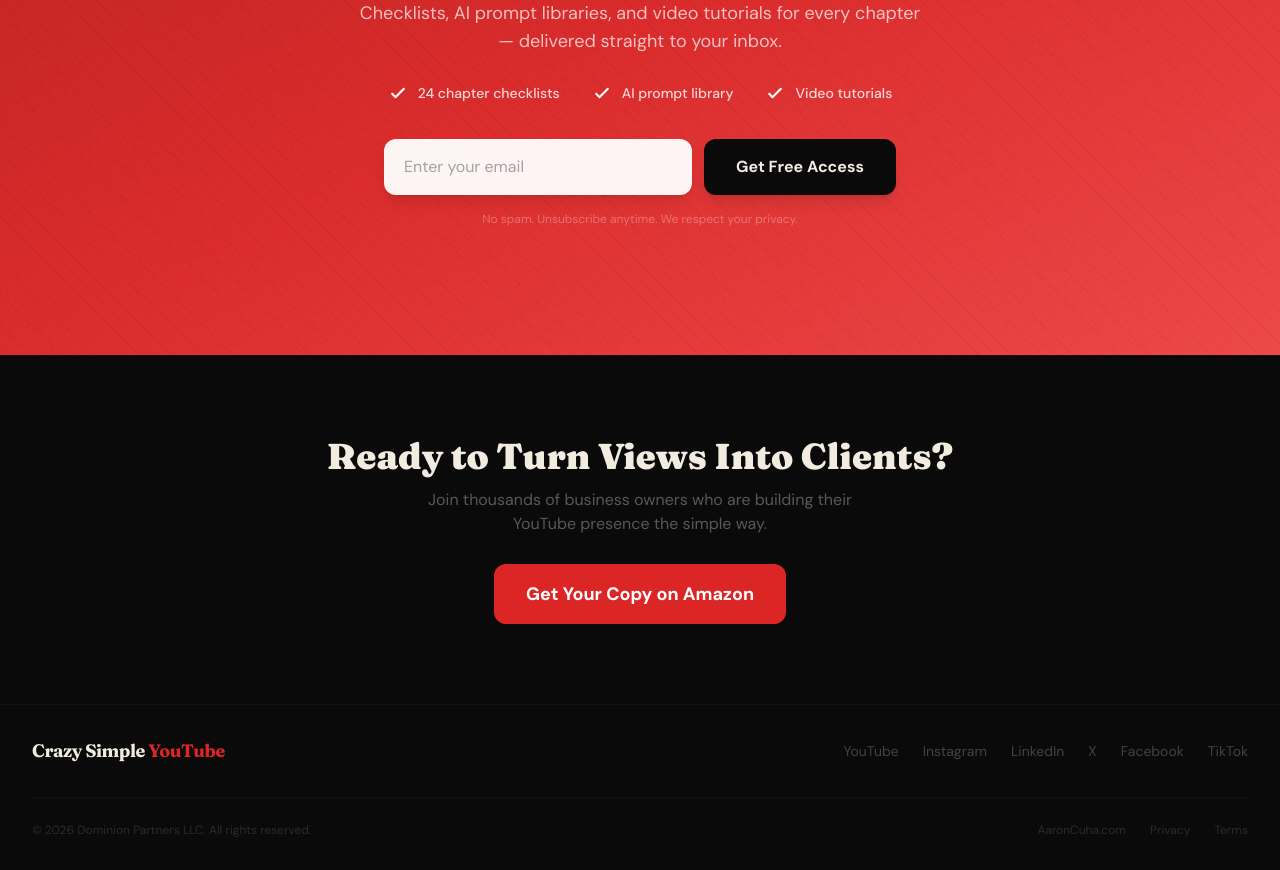
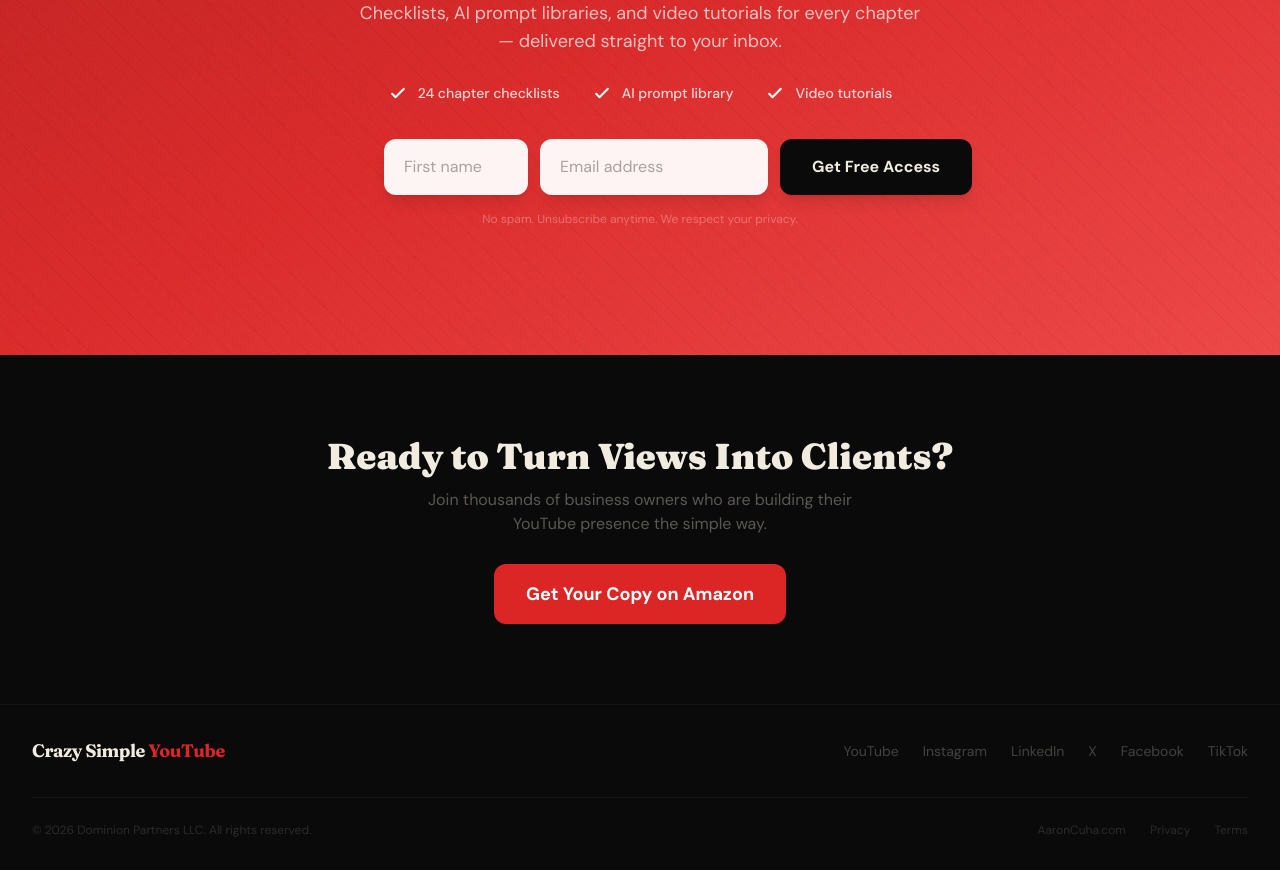
Before and after one commit to Oannes1/CrazySimpleYouTube.com, a Next.js app: page / in a window 1280 px wide. Shown: the part 5400-6270 px from the top of the page. Built offline with nearby package versions, Linux system fonts and the light colour scheme; no server answers.

Commit message:
Add first name field to homepage email capture
Now both forms (homepage + bonus page) collect first name so all
5 drip emails can personalize with the subscriber's name instead
of falling back to "Hey there."

Co-Authored-By: Claude Opus 4.6 <noreply@anthropic.com>

```diff
--- a/components/EmailCapture.tsx
+++ b/components/EmailCapture.tsx
@@ -12,13 +12,14 @@ export default function EmailCapture() {
 
     const form = e.currentTarget
     const formData = new FormData(form)
+    const firstName = formData.get('firstName') as string
     const email = formData.get('email') as string
 
     try {
       const res = await fetch('/api/subscribe', {
         method: 'POST',
         headers: { 'Content-Type': 'application/json' },
-        body: JSON.stringify({ email, firstName: '' }),
+        body: JSON.stringify({ email, firstName }),
       })
 
       if (!res.ok) throw new Error('Failed')
@@ -125,9 +126,17 @@ export default function EmailCapture() {
               onSubmit={handleSubmit}
             >
               <input
+                type="text"
+                name="firstName"
+                placeholder="First name"
+                className="sm:w-36 px-5 py-4 rounded-xl bg-white/95 backdrop-blur border-0 font-body text-brand-charcoal placeholder:text-brand-charcoal/35 focus:outline-none focus:ring-2 focus:ring-white/40 shadow-lg"
+                required
+                disabled={status === 'loading'}
+              />
+              <input
                 type="email"
                 name="email"
-                placeholder="Enter your email"
+                placeholder="Email address"
                 className="flex-1 px-5 py-4 rounded-xl bg-white/95 backdrop-blur border-0 font-body text-brand-charcoal placeholder:text-brand-charcoal/35 focus:outline-none focus:ring-2 focus:ring-white/40 shadow-lg"
                 required
                 disabled={status === 'loading'}
```
